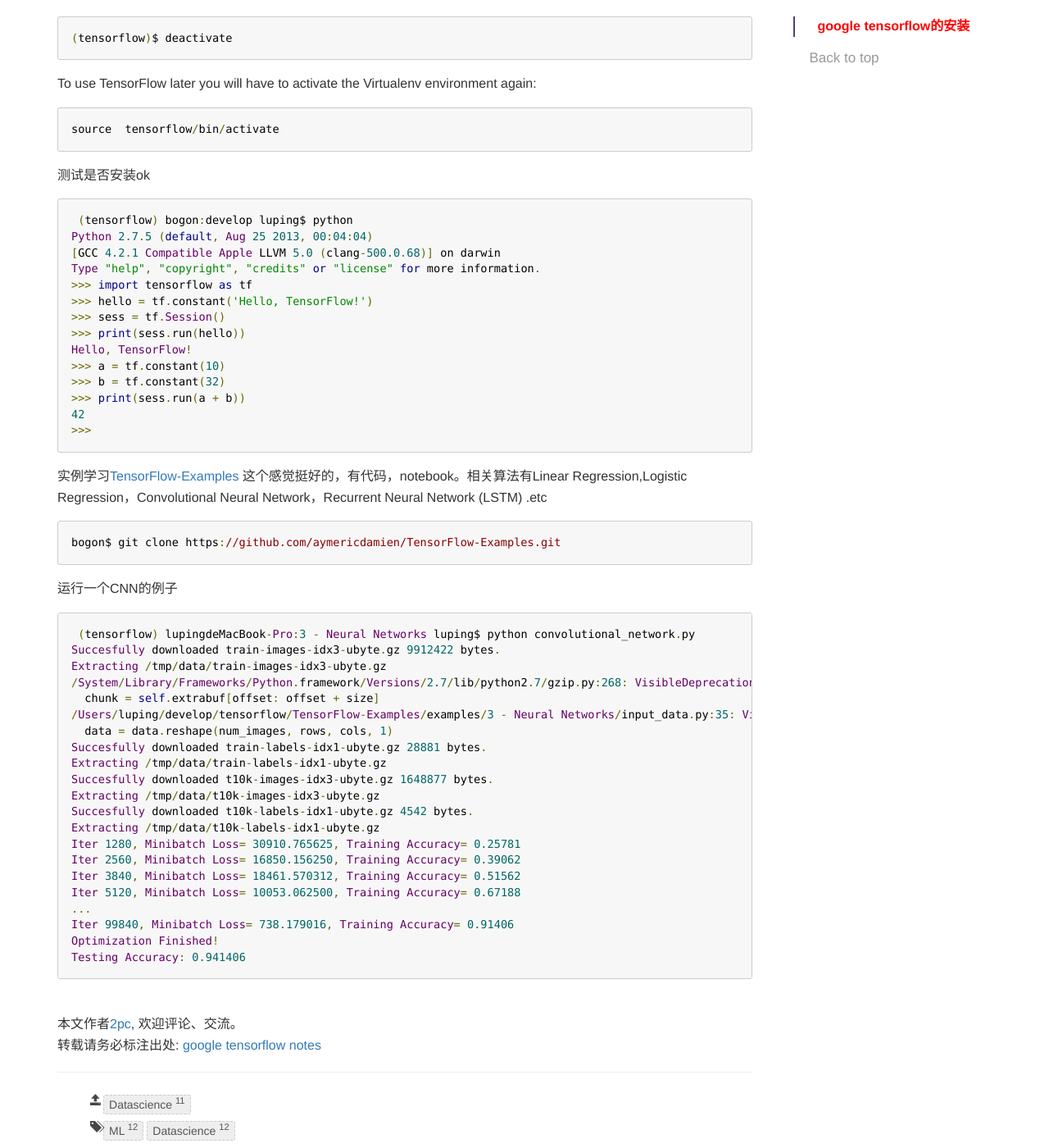
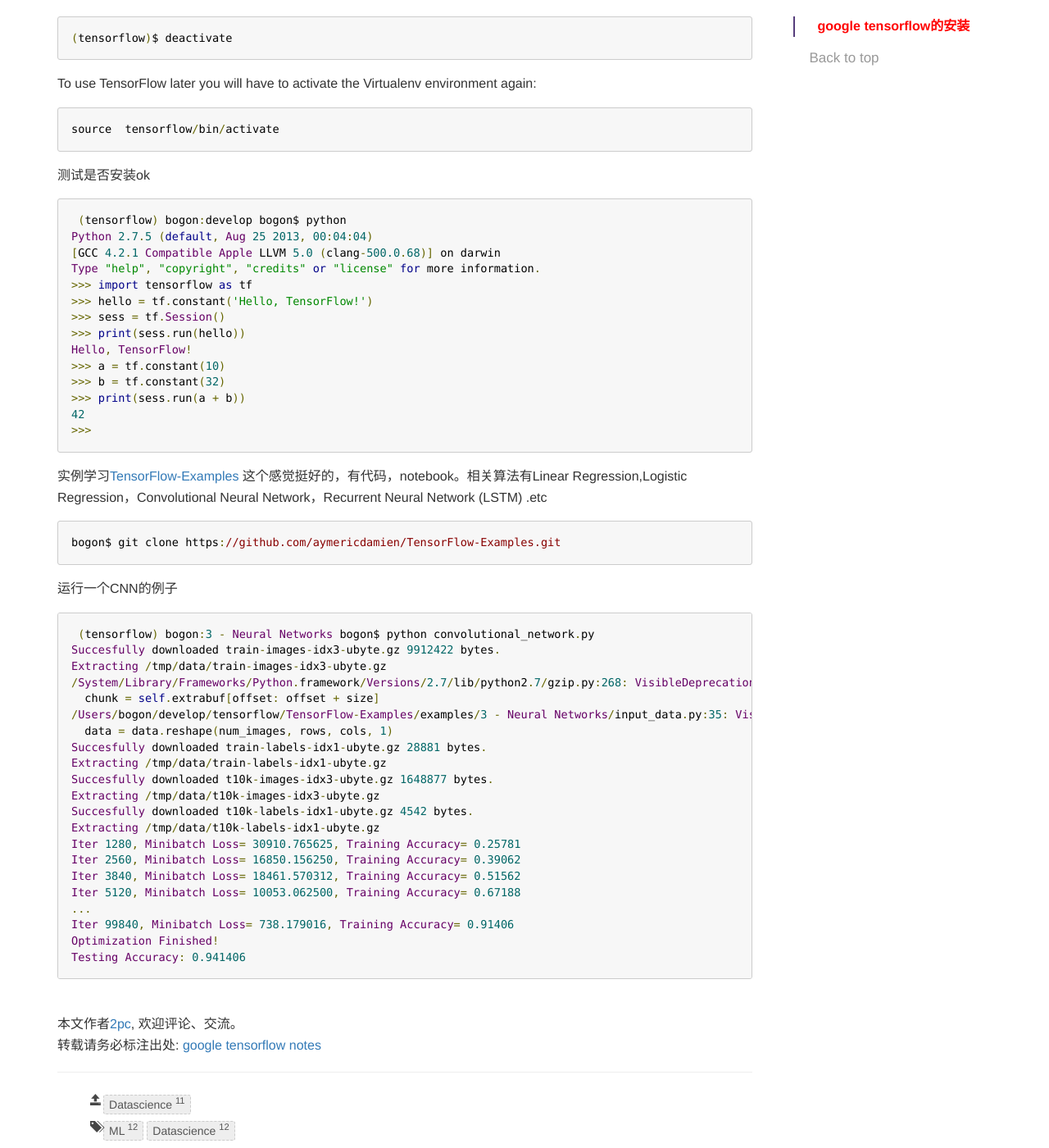
Before and after one commit to luyee/2pc.github.io, a Jekyll site: the page built from _posts/datascience/2016-06-30-tensorflow.md, in a window 1280 px wide and 1400 px high, scrolled down 730 px. Shown: the whole window at 82% size. Built offline with Jekyll 4.4.1, drawn with Linux system fonts in a browser that asks for light colours; comment, search, counter and statistics services are not loaded.

Commit message:
Update 2016-06-30-tensorflow.md

````diff
--- a/_posts/datascience/2016-06-30-tensorflow.md
+++ b/_posts/datascience/2016-06-30-tensorflow.md
@@ -42,7 +42,7 @@ source  tensorflow/bin/activate
  测试是否安装ok
 
  ```
- (tensorflow) bogon:develop luping$ python
+ (tensorflow) bogon:develop bogon$ python
 Python 2.7.5 (default, Aug 25 2013, 00:04:04)
 [GCC 4.2.1 Compatible Apple LLVM 5.0 (clang-500.0.68)] on darwin
 Type "help", "copyright", "credits" or "license" for more information.
@@ -66,12 +66,12 @@ bogon$ git clone https://github.com/aymericdamien/TensorFlow-Examples.git
  ```
  运行一个CNN的例子
  ```
- (tensorflow) lupingdeMacBook-Pro:3 - Neural Networks luping$ python convolutional_network.py
+ (tensorflow) bogon:3 - Neural Networks bogon$ python convolutional_network.py
 Succesfully downloaded train-images-idx3-ubyte.gz 9912422 bytes.
 Extracting /tmp/data/train-images-idx3-ubyte.gz
 /System/Library/Frameworks/Python.framework/Versions/2.7/lib/python2.7/gzip.py:268: VisibleDeprecationWarning: converting an array with ndim > 0 to an index will result in an error in the future
   chunk = self.extrabuf[offset: offset + size]
-/Users/luping/develop/tensorflow/TensorFlow-Examples/examples/3 - Neural Networks/input_data.py:35: VisibleDeprecationWarning: converting an array with ndim > 0 to an index will result in an error in the future
+/Users/bogon/develop/tensorflow/TensorFlow-Examples/examples/3 - Neural Networks/input_data.py:35: VisibleDeprecationWarning: converting an array with ndim > 0 to an index will result in an error in the future
   data = data.reshape(num_images, rows, cols, 1)
 Succesfully downloaded train-labels-idx1-ubyte.gz 28881 bytes.
 Extracting /tmp/data/train-labels-idx1-ubyte.gz
````
